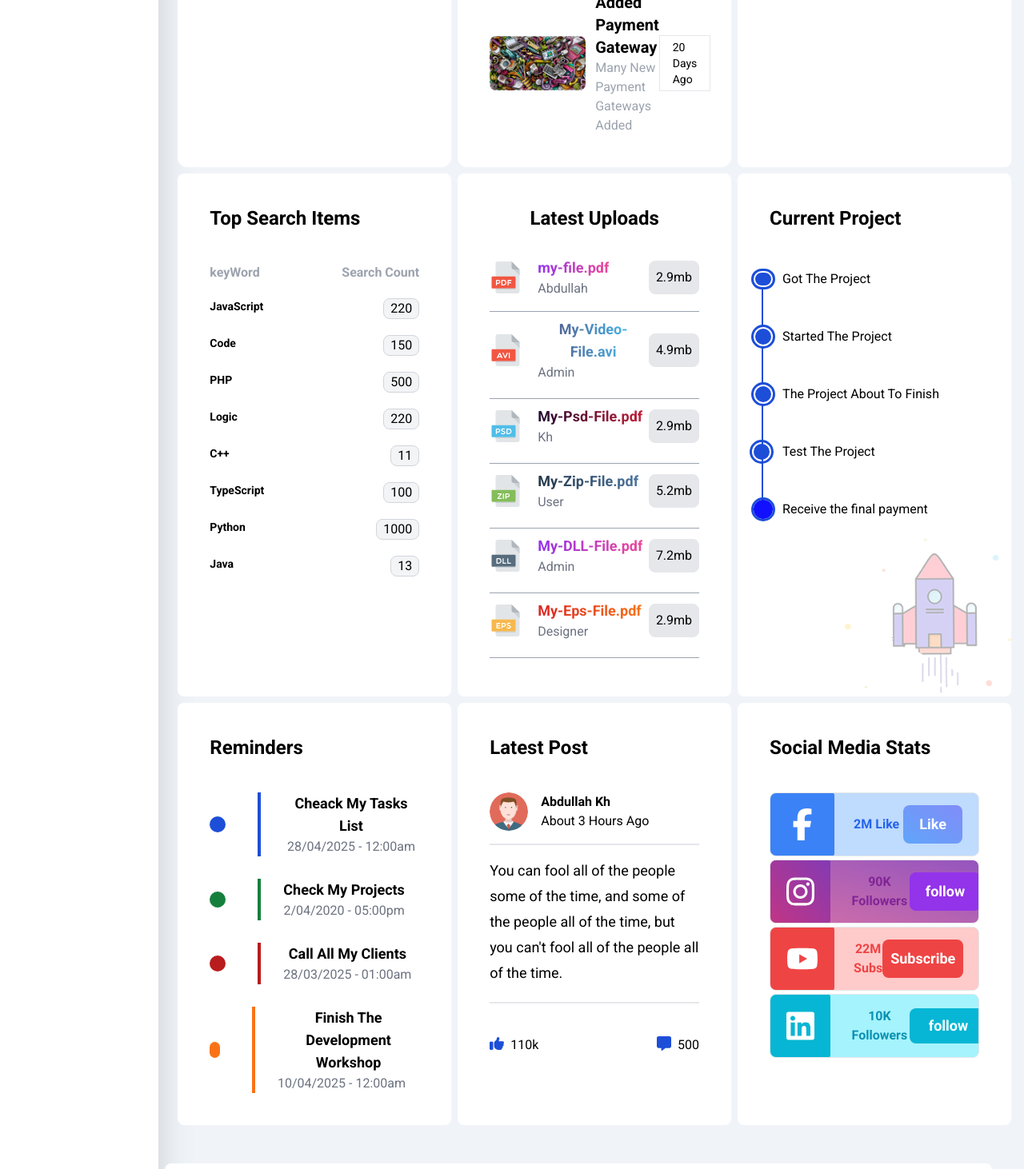
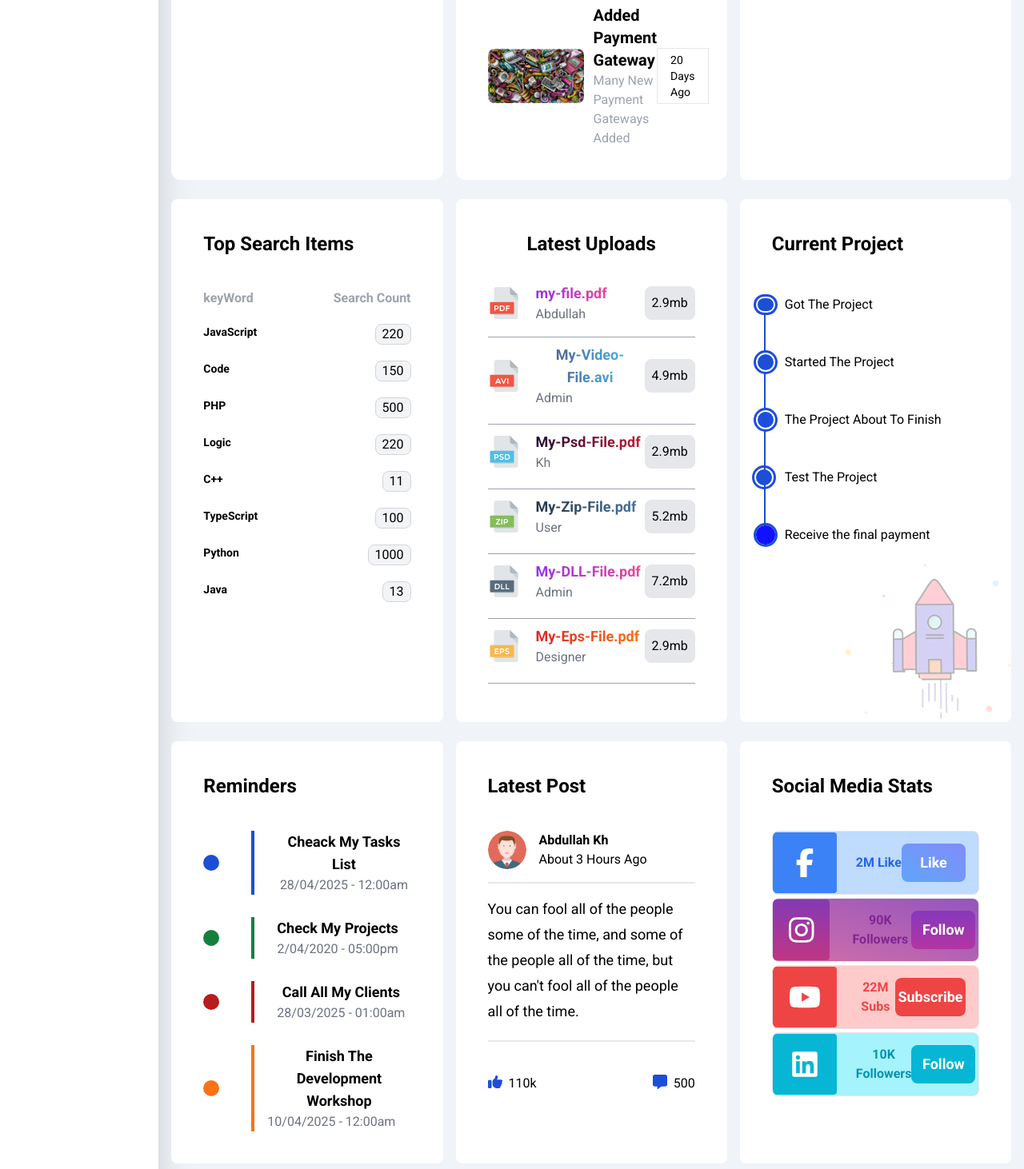
Before and after one commit to abdkh99/dashboard, a React (Vite) app: page / in a window 1280 px wide. Shown: the part 1330-2792 px from the top of the page at 80% size. Built offline with nearby package versions, Linux system fonts and the light colour scheme.

Commit message:
fixed proplems in mobiles

```diff
--- a/src/Components/pages/Page1.jsx
+++ b/src/Components/pages/Page1.jsx
@@ -16,7 +16,7 @@ import {
 } from "../pages/icons";
 // import imaged
 import welcome from "../../../public/assets/welcome.png";
-import avatar  from "../../../public/assets/avatar.png";
+import avatar from "../../../public/assets/avatar.png";
 import project from "../../../public/assets/project.png";
 import news_01 from "../../../public/assets/news-01.png";
 import news_02 from "../../../public/assets/news-02.png";
@@ -33,14 +33,23 @@ const Page1 = () => {
   return (
     <>
       <div>
-        <h1 className="heading-h1 fade-in">Dashboard</h1>
+        <h1 className="heading-h1 fade-in ">Dashboard</h1>
       </div>
-      <div className=" wrapper mx-2 max-md:mx-1 text-center lg:mx-4 text-black grid grid-cols-3  max-xl:grid-cols-1 max-xl:gap-4   ">
-        <div className="welcome box-shadow rounded-md shadow-xl min-sm:ml-4  bg-white mb-2 ml-2 relative overflow-hidden card">
+      <div
+        className=" wrapper text-center text-black grid grid-cols-3 max-md:mx-1
+                   lg:mx-4
+                   max-xl:grid-cols-1
+                   lg:gap-4
+                   max-md:gap-1
+                   sm:mx-2
+                   "
+      >
+        {/* Start Welcome */}
+        <div className="welcome box-shadow rounded-md shadow-xl min-sm:ml-4  bg-white mb-2 lg:gap-2 relative overflow-hidden card">
           <div className="intro flex relative bg-[#eee] w-full p-5 justify-between">
             <div className="max-md:text-center w-full absolute top-1/2 left-1/2 transform -translate-x-1/2 -translate-y-1/2">
               <h2 className="m-0 font-bold text-xl">Welcome</h2>
-              <p className="text-gray-500 mt-5">Elzero</p>
+              <p className="text-gray-500 mt-5">Abd Kh</p>
             </div>
             <img
               className="h-20  w-30 p-1 m-4 max-sm:invisible "
@@ -74,7 +83,9 @@ const Page1 = () => {
             </a>
           </div>
         </div>
-        <div className="quic-draft p-5 mb-2 card box-shadow rounded-md shadow-xl min-sm:ml-4  bg-white  relative overflow-hidden  ml-2 ">
+        {/* End Welcome */}
+        {/* START QUICK DRAFT */}
+        <div className="quic-draft p-5 mb-2 card box-shadow rounded-md shadow-xl min-sm:ml-4  bg-white  relative overflow-hidden  lg:gap-2 ">
           <h2 className="mb-1 m-0 font-bold">QuiCk Draft</h2>
           <p className="text-gray-400 mt-0 mb-10">
             Write A Draft For Your Ideas
@@ -96,8 +107,8 @@ const Page1 = () => {
             />
           </form>
         </div>
-
-        <div className="targets  pt-5 px-3 card bg-white rounded-lg shadow-xl ml-2 mb-2">
+        {/* END QUICK DRAFT */}
+        <div className="targets  pt-5 px-3 card bg-white rounded-lg shadow-xl lg:gap-2 mb-2">
           <h2 className="mt-0 mb-6 ">Targets</h2>
           <p className="mt-0 mb-4 text-gray-500">Targets Of The Year</p>
           <div className="tragets-row mb-6 blue flex  items-center">
@@ -177,7 +188,7 @@ const Page1 = () => {
           </div>
         </div>
         {/* Start Tickets Statistics */}
-        <div className="tickets p-10 card ml-2 mb-2 bg-white text-start  rounded-xl">
+        <div className="tickets p-10 card lg:gap-2 mb-2 bg-white text-start  rounded-xl">
           <h2 className="max-sm:text-center font-bold text-2xl text-black pb-5">
             Tickets Statistics
           </h2>
@@ -230,7 +241,7 @@ const Page1 = () => {
         {/* End Tickets Statistics */}
 
         {/* Start Latest News */}
-        <div className="latest-news card ml-2 mb-2 p-10 bg-white text-start  rounded-xl max-sm:text-center">
+        <div className="latest-news card lg:gap-2 mb-2 p-10 bg-white text-start  rounded-xl max-sm:text-center">
           <h2 className="font-bold text-2xl text-black pb-5 mb-2">
             Latest News
           </h2>
@@ -299,7 +310,7 @@ const Page1 = () => {
         </div>
         {/* End Latest News */}
         {/* START Latest Tasks */}
-        <div className="tasks card p-10 ml-2 mb-2 bg-white rounded-lg">
+        <div className="tasks card p-10 lg:gap-2 mb-2 bg-white rounded-lg">
           <h2 className="font-bold text-2xl text-black text-start pb-5">
             Latest Tasks
           </h2>
@@ -386,7 +397,7 @@ const Page1 = () => {
         </div>
         {/* End Latest Tasks */}
         {/* Start Top Search Items */}
-        <div className="search-items card ml-2 mb-2 p-10 bg-white rounded-lg">
+        <div className="search-items card lg:gap-2 mb-2 p-10 bg-white rounded-lg">
           <h2 className="m0 p-0 mb-10 font-bold text-2xl text-black text-start">
             Top Search Items
           </h2>
@@ -446,7 +457,7 @@ const Page1 = () => {
 
         {/* End Top Search Items */}
         {/* Start Latest Uploads*/}
-        <div className="latest-uploads ml-2 mb-2 card p-10 bg-white rounded-lg ">
+        <div className="latest-uploads lg:gap-2 mb-2 card p-10 bg-white rounded-lg ">
           <h2 className="font-bold text-2xl text-black mb-8">Latest Uploads</h2>
           <ul className="m-0">
             <li className="flex justify-between items-center pb-4 mb-2 border-b border-gray-400">
@@ -553,7 +564,7 @@ const Page1 = () => {
         </div>
         {/* End Latest Uploads*/}
         {/* Start Current Project*/}
-        <div className="last-porject card ml-2 mb-2 p-10 bg-white rounded-lg relative max-h-full">
+        <div className="last-porject card lg:gap-2 mb-2 p-10 bg-white rounded-lg relative max-h-full">
           <h2 className="mt-0 mb-10 text-start font-bold text-2xl">
             Current Project
           </h2>
@@ -582,36 +593,36 @@ const Page1 = () => {
         </div>
         {/* End Current Project*/}
         {/*Start Reminders */}
-        <div className="reminders card p-10 ml-2 mb-2 bg-white rounded-lg relative">
+        <div className="reminders card p-10 lg:gap-2 mb-2 bg-white rounded-lg relative">
           <h2 className="mt-0 mb-10 text-start font-bold text-2xl">
             Reminders
           </h2>
           <ul className="m-0">
             <li className="flex items-center mt-7 ">
-              <span className="key bg-blue-700 mr-10 rounded-full w-5 h-5"></span>
+              <span className="key bg-blue-700 mr-10 rounded-full p-2.5 w-2 h-2"></span>
               <div className="pl-7 border-l-4 border-blue-700">
                 <p className="font-bold text-lg ">Cheack My Tasks List</p>
                 <span className="text-gray-500">28/04/2025 - 12:00am</span>
               </div>
             </li>
             <li className="flex items-center mt-7 ">
-              <span className="key bg-green-700 mr-10 rounded-full w-5 h-5"></span>
+              <span className="key bg-green-700 mr-10 rounded-full p-2.5 w-2 h-2"></span>
               <div className="pl-7 border-l-4 border-green-700">
                 <p className="font-bold text-lg ">Check My Projects</p>
                 <span className="text-gray-500">2/04/2020 - 05:00pm</span>
               </div>
             </li>
             <li className="flex items-center mt-7 ">
-              <span className="key bg-red-700 mr-10 rounded-full w-5 h-5"></span>
+              <span className="key bg-red-700 mr-10 rounded-full p-2.5 w-2 h-2"></span>
               <div className="pl-7 border-l-4 border-red-700">
                 <p className="font-bold text-lg ">Call All My Clients</p>
                 <span className="text-gray-500">28/03/2025 - 01:00am</span>
               </div>
             </li>
             <li className="flex items-center mt-7 ">
-              <span className="key bg-orange-500 mr-10 rounded-full w-5 h-5"></span>
-              <div className="pl-7 border-l-4 border-orange-500">
-                <p className="font-bold text-lg ">
+              <span className="key bg-orange-500 mr-10 rounded-full p-2.5 w-2 h-2"></span>
+              <div className="pl-4 border-l-4 border-orange-500">
+                <p className="font-bold text-lg w-full">
                   Finish The Development Workshop
                 </p>
                 <span className="text-gray-500 text-start block">
@@ -623,12 +634,12 @@ const Page1 = () => {
         </div>
         {/*End Reminders */}
         {/* Start Latest Post */}
-        <div className="latest-post card p-10 ml-2 mb-2 bg-white rounded-lg">
+        <div className="latest-post card p-10 lg:gap-2 mb-2 bg-white rounded-lg">
           <h2 className="mt-0 mb-10 text-start font-bold text-2xl max-sm:text-center">
             Latest Post
           </h2>
-          <div className="heading flex ">
-            <img className="w-12 rounded-full mr-4" src={avatar} alt="" />
+          <div className="heading flex flex-wrap ">
+            <img className="w-12 mr-4 rounded-full" src={avatar} alt="" />
             <div className="info flex flex-col text-start">
               <span className="block font-bold "> Abdullah Kh</span>
               <p>About 3 Hours Ago</p>
@@ -658,67 +669,98 @@ const Page1 = () => {
         </div>
         {/* End Latest Post */}
         {/* Start Social Media Stats */}
-        <div className="social-media card p-10 ml-2 mb-2 bg-white rounded-lg transition-all">
+        <div className="social-media card p-10 max-sm:px-3 lg:gap-2 mb-2 bg-white rounded-lg transition-all">
           <h2 className=" text-start max-sm:text-center font-bold text-2xl mb-10">
             Social Media Stats
           </h2>
           <div className="Social-content">
-            <div className="Social-row group flex justify-between relative items-center mb-1 border pl-0 p-5 rounded-lg max-h-20 overflow-hidden bg-blue-200">
+            <div
+              className="Social-row group flex justify-between relative items-center mb-1 border rounded-lg h-20 overflow-hidden bg-blue-200
+              max-sm:h-16
+             "
+            >
               <div className="flex justify-between  items-center">
                 <FontAwesomeIcon
-                  className="mr-6 group-hover:rotate-[6deg] group-hover:scale-[1.09] transition-all text-white text-3xl font-bold bg-blue-500 p-5 rounded-[4px] h-10 w-10 flex justify-center items-center "
+                  className="mr-6 group-hover:rotate-[6deg] group-hover:scale-[1.09] transition-all text-white text-4xl font-bold bg-blue-500 p-5 rounded-[4px]  flex justify-center items-center w-10
+                  max-sm:mr-1
+                  max-sm:text-5xl
+                  max-sm:py-6
+                  max-sm:w-5
+                  "
                   icon={faFacebookF}
                 />
-                <span className="font-bold text-blue-600"> 2M Like </span>
+                <span className="font-bold text-blue-600 max-sm:text-sm max-sm:text-start">
+                  2M Like
+                </span>
               </div>
-              <div className=" bg-gradient-to-tr from-blue-400 to-indigo-400 hover:from-blue-500 hover:to-indigo-500  cursor-pointer p-2.5 rounded-lg 1000">
-                <span className="text-white px-2.5 py-0.5 font-lg font-bold text-lg ">
+              <div className=" bg-gradient-to-tr from-blue-400 to-indigo-400 hover:from-blue-500 hover:to-indigo-500 w-20 cursor-pointer p-2.5 mr-4 rounded-lg max-sm:p-1.5 max-sm:mr-1">
+                <span className="text-white px-2.5 py-0.5 font-lg font-bold text-lg max-sm:text-sm">
                   Like
                 </span>
               </div>
             </div>
-            <div className="Social-row group flex justify-between relative items-center mb-1 border pl-0 p-5 rounded-lg max-h-20 overflow-hidden bg-gradient-to-tr from-[#c13584b5] to-[#833ab4dc]">
-              <div className="flex justify-between  items-center">
+            <div className="Social-row max-sm:h-16 group flex justify-between relative items-center mb-1 border  rounded-lg h-20 overflow-hidden bg-gradient-to-tr from-[#c13584b5] to-[#833ab4dc]">
+              <div className="flex justify-between items-center ">
                 <FontAwesomeIcon
-                  className="mr-6 group-hover:rotate-[6deg] group-hover:scale-[1.09] transition-all text-white text-3xl font-bold bg-gradient-to-tr from-[#c13584] to-[#833ab4] p-5 rounded-[4px] h-10 w-10 flex justify-center items-center  "
+                  className="mr-6 group-hover:rotate-[6deg] group-hover:scale-[1.09] transition-all text-white text-4xl font-bold
+                 bg-gradient-to-t from-[#c13584] to-[#833ab4]   p-5 rounded-[4px]  flex justify-center items-center w-10
+                  max-sm:mr-1
+                  max-sm:text-5xl
+                  max-sm:w-5
+                  "
                   icon={faInstagram}
+                  bg-gradient-to-tr
                 />
-                <span className="font-bold text-[#802495]">
-                  {" "}
-                  90K Followers{" "}
+                <span className="font-bold max-sm:text-start text-[#802495] max-sm:text-sm">
+                  90K Followers
                 </span>
               </div>
-              <div className="bg-purple-600 p-2.5 rounded-lg hover:bg-purple-700 transition-all cursor-pointer">
-                <span className="text-white p-2.5 font-lg font-bold text-lg  ">
-                  follow
+              <div className="bg-gradient-to-t hover:to-indigo-500 w-20 cursor-pointer p-2.5 mr-4 rounded-lg max-sm:p-1.5 max-sm:mr-1    bg-purple-600 hover:bg-purple-700 flex items-center justify-center">
+                <span className="text-white px-2.5   font-lg font-bold text-lg max-sm:text-sm ">
+                  Follow
                 </span>
               </div>
             </div>
-            <div className="Social-row group flex justify-between relative items-center mb-1 border pl-0 p-5 rounded-lg max-h-20 overflow-hidden bg-red-200">
-              <div className="flex justify-between  items-center">
+            <div className="Social-row group flex justify-between relative items-center mb-1 border max-sm:h-16  rounded-lg h-20 overflow-hidden bg-red-200">
+              <div className="flex justify-between items-center ">
                 <FontAwesomeIcon
-                  className="mr-6 group-hover:rotate-[6deg] group-hover:scale-[1.09] transition-all text-white text-3xl font-bold bg-red-500 p-5 rounded-[4px] h-10 w-10 flex justify-center items-center "
+                  className="mr-6 group-hover:rotate-[6deg] group-hover:scale-[1.09] transition-all text-white text-4xl font-bold bg-red-500 p-5 rounded-[4px]  flex justify-center items-center w-10
+                  max-sm:mr-1
+                  max-sm:text-5xl
+                  max-sm:py-6
+                  max-sm:w-5
+                  "
                   icon={faYoutube}
                 />
-                <span className="font-bold text-red-500"> 22M Subs </span>
+                <span className="font-bold text-red-500 max-sm:text-sm max-sm:text-start">
+                  22M Subs
+                </span>
               </div>
-              <div className="bg-red-500 cursor-pointer hover:bg-red-600 hover:rounded-xl p-2.5 rounded-lg transition-all">
-                <span className="text-white font-lg font-bold text-lg transition-all">
+              <div className="bg-red-500 hover:bg-red-600 w-[5.5rem] cursor-pointer 5 mr-4 rounded-lg max-sm:p-1.5 max-sm:mr-1 flex items-center justify-center p-2.5">
+                <span className="text-white font-lg font-bold text-lg max-sm:text-sm ">
                   Subscribe
                 </span>
               </div>
             </div>
-            <div className="Social-row group flex justify-between relative items-center mb-5 border pl-0 p-5 rounded-lg max-h-20 overflow-hidden bg-cyan-200">
+            <div className="Social-row group flex justify-between relative items-center  border pl-0 rounded-lg h-20 overflow-hidden bg-cyan-200 max-sm:h-16">
               <div className="flex justify-between  items-center">
                 <FontAwesomeIcon
-                  className="mr-6 group-hover:rotate-[6deg] group-hover:scale-[1.09] transition-all text-white text-3xl font-bold bg-cyan-500 p-5 rounded-[4px] h-10 w-10 flex justify-center items-center "
+                  className="mr-6 group-hover:rotate-[6deg] group-hover:scale-[1.09] transition-all text-white text-4xl font-bold bg-cyan-500 p-5 rounded-[4px]  flex justify-center items-center w-10
+                  max-sm:mr-1
+                  max-sm:text-5xl
+                  max-sm:py-6
+                  max-sm:w-5
+                  "
                   icon={faLinkedin}
                 />
-                <span className="text-cyan-600 font-bold"> 10K Followers </span>
+                <span className="text-cyan-600 font-bold max-sm:text-sm max-sm:text-start">
+                  10K <br />
+                  Followers
+                </span>
               </div>
-              <div className="bg-cyan-500 cursor-pointer px-5 py-1 rounded-lg hover:rounder-xl hover:bg-cyan-600 transition-all">
-                <span className="text-white font-lg font-bold text-lg p-1 block  transition-all">
-                  follow
+              <div className="bg-cyan-500 hover:bg-cyan-600  w-20 cursor-pointer p-2.5 mr-4 rounded-lg max-sm:p-1.5 max-sm:mr-1     flex items-center justify-center">
+                <span className="text-white px-2.5   font-lg font-bold text-lg max-sm:text-sm ">
+                  Follow
                 </span>
               </div>
             </div>
@@ -727,8 +769,8 @@ const Page1 = () => {
         {/*End Social Media Stats  */}
       </div>
       {/* Start Projects Table */}
-      <div className="projects card p-10 ml-2 mb-2 bg-white rounded-lg m-10">
-        <h2 className=" text-start max-sm:text-center font-bold text-2xl mb-10 text-black">
+      <div className="projects card p-10 lg:gap-2 mb-2 mx-2 bg-white rounded-lg ">
+        <h2 className=" text-start max-sm:text-center font-bold text-2xl mb-10   text-black">
           Projects
         </h2>
         <div className=" responsive-table text-black overflow-x-auto">
@@ -779,7 +821,6 @@ const Page1 = () => {
                   className="border border-gray-200 p-2 group-hover:bg-gray-100 transition-all
  "
                 >
-                  {" "}
                   <span className="border p-1 rounded-lg text-black font-thin  bg-yellow-200">
                     Pending
                   </span>
@@ -817,7 +858,6 @@ const Page1 = () => {
                   05 Sep 2021
                 </td>
                 <td className="border border-gray-200 p-2 group-hover:bg-gray-100 transition-all">
-                  {" "}
                   Bouba
                 </td>
                 <td className="border border-gray-200 p-2 group-hover:bg-gray-100 transition-all">
@@ -827,7 +867,6 @@ const Page1 = () => {
                   Img
                 </td>
                 <td className="border border-gray-200 p-2 group-hover:bg-gray-100 transition-all">
-                  {" "}
                   <span className="border p-1 rounded-lg text-black font-thin  bg-green-200">
                     Completed
                   </span>
@@ -870,7 +909,6 @@ const Page1 = () => {
 "
                 >
                   <span className="border p-1 rounded-lg text-black font-thin  bg-green-200">
-                    {" "}
                     Completed
                   </span>
                 </td>
@@ -899,7 +937,6 @@ const Page1 = () => {
                   className="border border-gray-200 p-2 group-hover:bg-gray-100 transition-all
 "
                 >
-                  {" "}
                   $300
                 </td>
                 <td
@@ -913,7 +950,6 @@ const Page1 = () => {
 "
                 >
                   <span className="border p-1 rounded-lg text-black font-thin  bg-red-400">
-                    {" "}
                     Rejected
                   </span>
                 </td>
@@ -941,7 +977,6 @@ const Page1 = () => {
                   className="border border-gray-200 p-2 group-hover:bg-gray-100 transition-all
 "
                 >
-                  {" "}
                   $2600
                 </td>
                 <td
@@ -954,7 +989,6 @@ const Page1 = () => {
                   className="border border-gray-200 p-2 group-hover:bg-gray-100 transition-all
 "
                 >
-                  {" "}
                   <span className="border p-1 rounded-lg text-black font-thin  bg-yellow-200">
                     Pending
                   </span>
```
Also changed, not shown: src/Components/Sidebar.jsx (+12 -2 lines).
